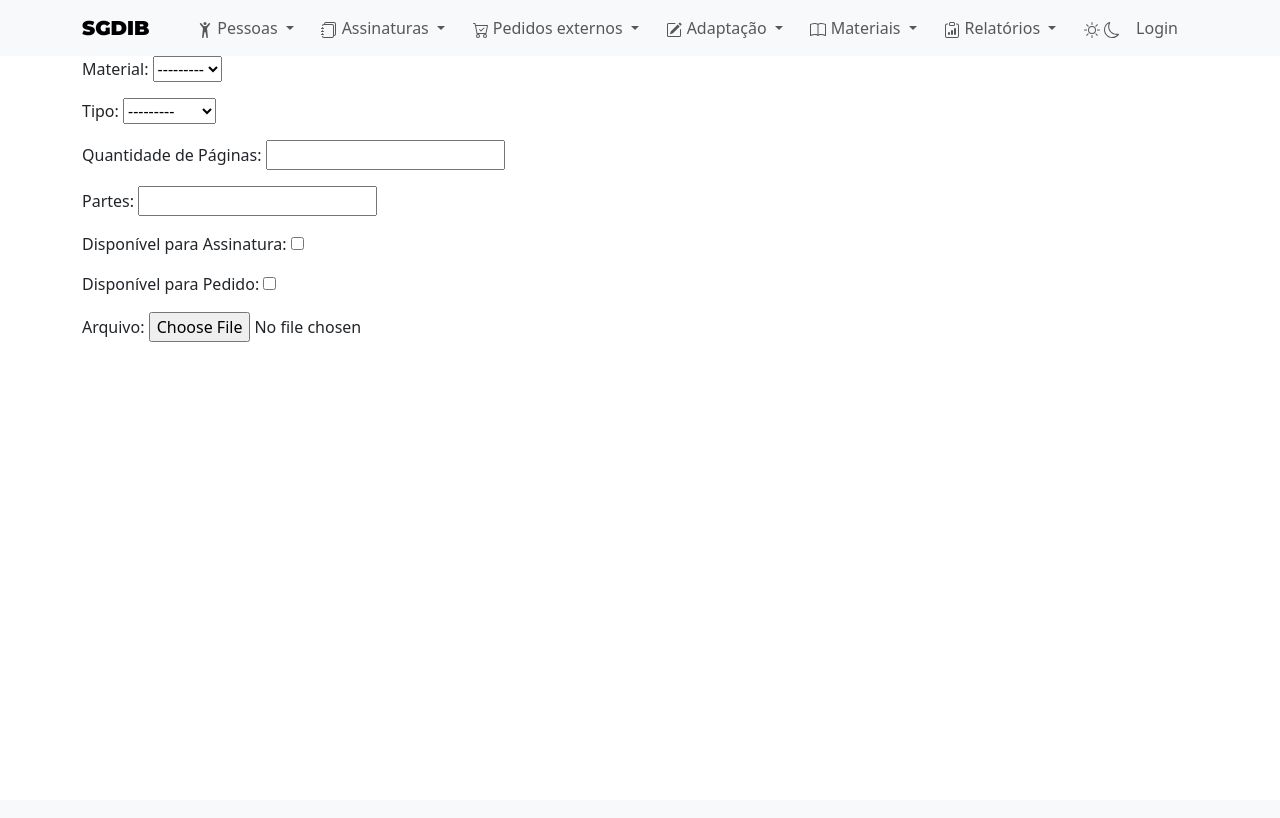
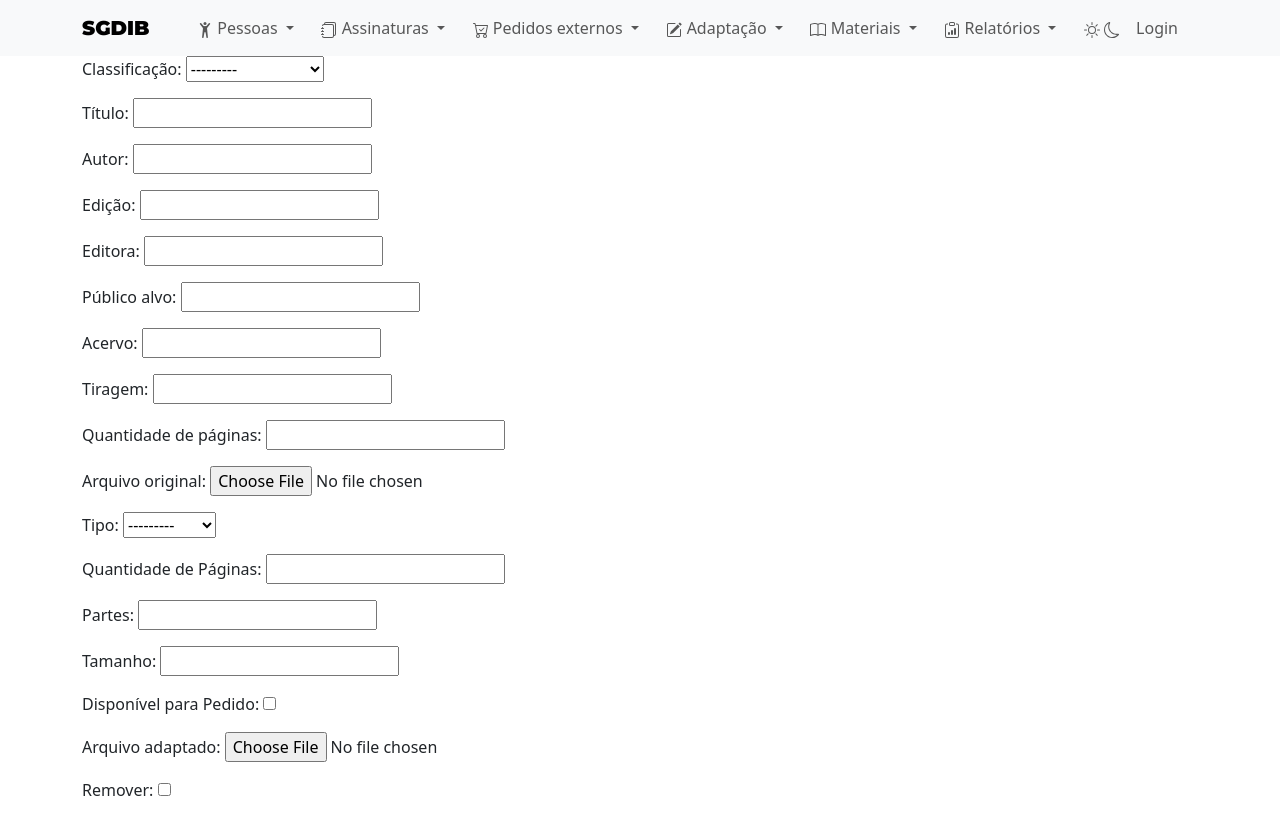
Before and after one commit to micheldiniz/sisdib, a Django app: page /material/cadastrar in a window 1280 px wide. Before the commit the page ends 342 px from the top, so only its background shows below. Run offline with Django 5.2, Linux system fonts and the light colour scheme; data that the repository does not hold is empty; some libraries are stand-ins or nearby versions.

Commit message:
add material form creation

```diff
--- a/material/forms.py
+++ b/material/forms.py
@@ -2,44 +2,55 @@ from django import forms
 from material.models import MaterialAdaptado, Material
 from django.forms.models import inlineformset_factory
 
-# class MaterialForm(forms.ModelForm):
-    # class Meta:
-    #     model = Material
-    #     fields = ['titulo', 'classificacao', 'acervo', 'tiragem', 'quantidade_paginas']
+
+class MaterialForm(forms.ModelForm):
+    class Meta:
+        model = Material
+        fields = ['classificacao','titulo','autor','edicao','editora','publico_alvo','acervo','tiragem','quantidade_paginas','arquivo_original',]
+        labels = {
+            'classificacao':'Classificação',
+            'titulo':'Título',
+            'autor':'Autor',
+            'edicao':'Edição',
+            'editora':'Editora',
+            'publico_alvo':'Público alvo',
+            'acervo':'Acervo',
+            'tiragem':'Tiragem',
+            'quantidade_paginas':'Quantidade de páginas',
+            'arquivo_original':'Arquivo original',
+        }
+        widgets = {
+            'name': forms.TextInput(attrs={'class': 'form-control'}),
+        }
+
 
 class MaterialAdaptadoForm(forms.ModelForm):
     class Meta:
         model = MaterialAdaptado
-        fields = ['material', 'tipo', 'quantidade_paginas', 'partes', 'is_disponivel_para_assinatura','is_disponivel_para_pedido','arquivo']
+        fields = ['tipo', 'quantidade_paginas', 'partes','tamanho','is_disponivel_para_pedido','arquivo']
         labels = {
-            'material':'Material',
             'tipo':'Tipo',
             'quantidade_paginas':'Quantidade de Páginas',
+            'tamanho':'Tamanho',
             'partes':'Partes',
-            'is_disponivel_para_assinatura': 'Disponível para Assinatura',
             'is_disponivel_para_pedido':'Disponível para Pedido',
-            'arquivo':'Arquivo',
+            'arquivo':'Arquivo adaptado',
         }
-#         widgets = {
-#             'material': forms.Select(attrs={'class':'form-control'}),
-#             'tipo': forms.Select(attrs={'class': 'form-control'}),
-#             'quantidade_paginas': forms.NumberInput(attrs={'class':'from-control'}),
-#             'partes': forms.NumberInput(attrs={'class':'from-control'}),
-#             'is_disponivel_para_assinatura': forms.CheckboxInput(attrs={'class':'from-control'}),
-#             'is_disponivel_para_pedido': forms.CheckboxInput(attrs={'class':'from-control'}),
-#             'arquivo': forms.FileInput(attrs={'class':'form-control-file'}),
-#         }
-#     def __init(self, *args,**kwargs):
-#         super(MaterialAdaptadoForm, self).__init__(*args, **kwargs)
-#         self.material_formset = MaterialAdaptadoFormSet(instance=self.instance)
+        widgets = {
+            'name': forms.TextInput(attrs={'class': 'form-control'}),
+        }
 
-#     def is_valid(self):
-#         return super(MaterialAdaptadoForm, self).is_valid() and self.material_formset.is_valid()
+    def __init(self, *args,**kwargs):
+        super(MaterialAdaptadoForm, self).__init__(*args, **kwargs)
+        self.material_formset = MaterialAdaptadoFormSet(instance=self.instance)
 
-#     def save(self, commit = True):
-#         instance = super(MaterialAdaptadoForm, self).save(commit=commit)
-#         self.material_formset.instance = instance
-#         self.material_formset.save(commit=commit)
-#         return instance
+    def is_valid(self):
+        return super(MaterialAdaptadoForm, self).is_valid() and self.material_formset.is_valid()
 
-# MaterialAdaptadoFormSet = inlineformset_factory(Material, MaterialAdaptado, form=MaterialAdaptadoForm, extra=1, can_delete=True)
+    def save(self, commit = True):
+        instance = super(MaterialAdaptadoForm, self).save(commit=commit)
+        self.material_formset.instance = instance
+        self.material_formset.save(commit=commit)
+        return instance
+
+MaterialAdaptadoFormSet = inlineformset_factory(Material, MaterialAdaptado, form=MaterialAdaptadoForm, extra=1, can_delete=True)
--- a/material/urls.py
+++ b/material/urls.py
@@ -3,6 +3,7 @@ from . import views
 
 urlpatterns = [
     path("", views.index, name="index"),
-    path("cadastrar", views.cadastrar_Material, name="cadastrar_material"),
+    path("cadastrar", views.cadastrar_material, name="cadastrar_material"),
+    path("cadastrar", views.visualizar_material, name="visualizar_material"),
     path('material/<int:material_id>/download', views.download_file, name='download_file')
 ]
--- a/material/views.py
+++ b/material/views.py
@@ -1,5 +1,5 @@
 from django.shortcuts import render
-from .forms import MaterialAdaptadoForm
+from .forms import MaterialAdaptadoFormSet, MaterialForm
 from django.shortcuts import get_object_or_404
 from django.http import HttpResponse
 from django.contrib.auth.decorators import login_required
@@ -8,15 +8,26 @@ from material.models import Material,MaterialAdaptado
 def index(request):
     return HttpResponse("Index Material!")
 
-def cadastrar_Material(request):
+def cadastrar_material(request):
     if request.method == 'POST':
-        form = MaterialAdaptadoForm(request.POST, request.FILES)
-        if form.is_valid():
-            form.save()
+        materialAdaptado_form = MaterialAdaptadoFormSet(request.POST, request.FILES)
+        material_form = MaterialForm(request.POST, request.FILES)
+
+        if materialAdaptado_form.is_valid() and material_form.is_valid():
+            material = material_form.save()
+            materialAdaptado_form.instance = material
+            materialAdaptado_form.save()
             return render(request, 'success.html')
     else:
-        form = MaterialAdaptadoForm()
-    return render(request, 'material.html', {'form':form})
+        material_form = MaterialForm()
+        materialAdaptado_form = MaterialAdaptadoFormSet()
+    return render(request, 'material/cadastrar.html', {
+        'material_form' : material_form,
+        'materialAdaptado_form' : materialAdaptado_form,
+    })
+
+def visualizar_material(request):
+    pass
 
 @login_required
 def download_file(request, material_id):
--- a/templates/base/generic.html
+++ b/templates/base/generic.html
@@ -1,5 +1,5 @@
 <!DOCTYPE html>
-<html lang="pt">
+<html lang="pt-br">
 <head>
     {% load bootstrap5 %}
     {% bootstrap_css %}
@@ -46,6 +46,8 @@
 
 
   </style>
+
+ {% block extra_head %}{% endblock %}
 
 </head>
 <body>
--- a/templates/material.html
+++ /dev/null
@@ -1,17 +0,0 @@
-{% extends "base/generic.html" %}
-
-
-
-
-{% block content %}
-<form method="post" enctype="multipart/form-data">
-
-    {% csrf_token %}
-    {{ form.as_p }}
-    {{ form.material_formset.management_form }}  {# Required for formset management #}
-    {% for formset in form.material_formset %}
-        {{ formset.as_p }}
-    {% endfor %}
-
-</form>
-{% endblock %}
--- /dev/null
+++ b/templates/material/cadastrar.html
@@ -0,0 +1,22 @@
+{% extends "base/generic.html" %}
+
+{% block extra_head %}
+<style>
+
+</style>
+{% endblock %}
+
+{% block title %}Cadastro de Materiais{% endblock %}
+
+{% block content %}
+<form method="post" enctype="multipart/form-data">
+
+    {% csrf_token %}
+    {{ material_form.as_p }}
+    {{ materialAdaptado_form.management_form }}  {# Required for formset management #}
+    {% for form in materialAdaptado_form %}
+        {{ form.as_p }}
+    {% endfor %}
+
+</form>
+{% endblock %}
```
